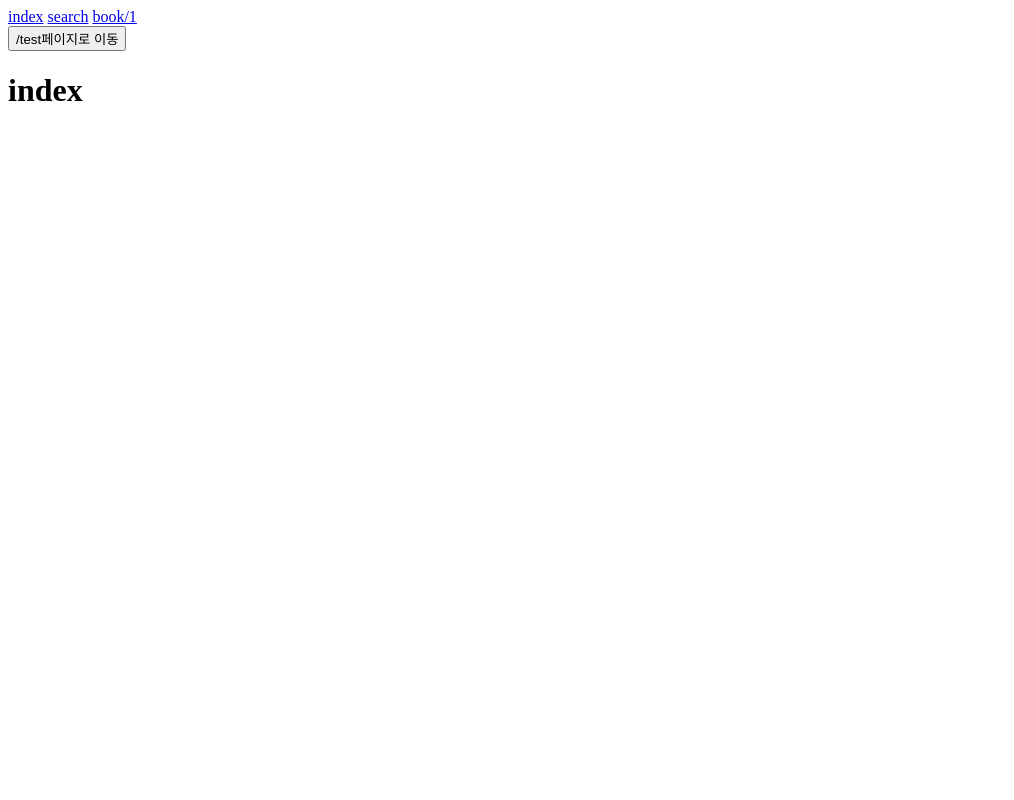
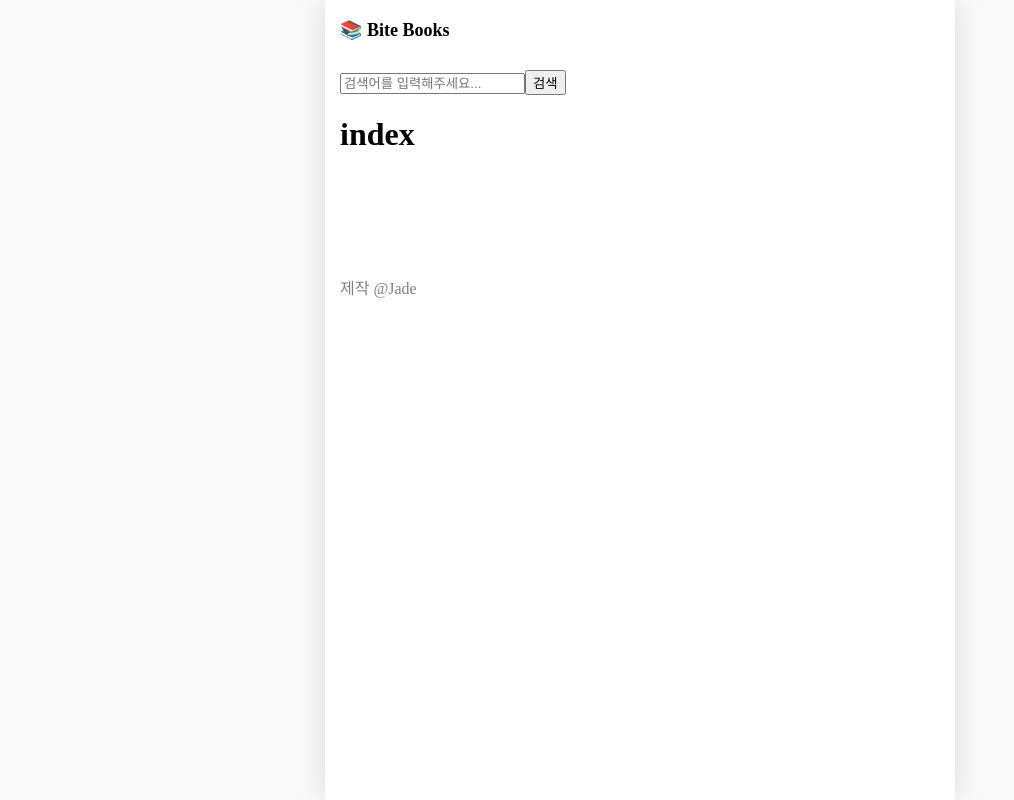
Before and after one commit to jjeongsu/bite-nextjs, a Next.js app in the folder section02/: page / in a window 1280 px wide. Shown: the whole page, without its empty margins (0-1014 px from the left). Built offline with nearby package versions, Linux system fonts and the light colour scheme.

Commit message:
page layout

```diff
--- /dev/null
+++ b/section02/src/components/global-layout.module.css
@@ -0,0 +1,29 @@
+.container {
+  background-color: white;
+  max-width: 600px;
+  min-height: 100vh;
+  margin: 0 auto;
+  box-shadow: rgba(100, 100, 100, 0.2) 0px 0px 29px 0px;
+  padding: 0px 15px;
+}
+
+.header {
+  height: 60px;
+  font-weight: bold;
+  font-size: 18px;
+  line-height: 60px;
+}
+
+.header > a {
+  color: black;
+  text-decoration: none;
+}
+
+.main {
+  padding-top: 10px;
+}
+
+.footer {
+  padding: 100px 0px;
+  color: gray;
+}
--- /dev/null
+++ b/section02/src/components/global-layout.tsx
@@ -0,0 +1,14 @@
+import Link from 'next/link'
+import { ReactNode } from 'react'
+import style from './global-layout.module.css'
+export default function GlobalLayout({ children }: { children: ReactNode }) {
+  return (
+    <div className={style.container}>
+      <header className={style.header}>
+        <Link href={'/'}> 📚 Bite Books </Link>
+      </header>
+      <main className={style.main}>{children}</main>
+      <footer className={style.footer}> 제작 @Jade</footer>
+    </div>
+  )
+}
--- /dev/null
+++ b/section02/src/components/searchable-layout.tsx
@@ -0,0 +1,17 @@
+import { ReactNode } from 'react'
+
+export default function SearchableLayout({
+  children,
+}: {
+  children: ReactNode
+}) {
+  return (
+    <div>
+      <div>
+        <input placeholder="검색어를 입력해주세요..." />
+        <button> 검색 </button>
+      </div>
+      {children}
+    </div>
+  )
+}
--- a/section02/src/pages/_app.tsx
+++ b/section02/src/pages/_app.tsx
@@ -1,32 +1,17 @@
+import GlobalLayout from '@/components/global-layout'
 import '@/styles/globals.css'
+import { NextPage } from 'next'
 import type { AppProps } from 'next/app'
-import Link from 'next/link'
-import { useRouter } from 'next/router'
-import { useEffect } from 'react'
+import { ReactNode } from 'react'
 
-export default function App({ Component, pageProps }: AppProps) {
-  const router = useRouter()
-  const onClickButton = () => {
-    router.push('/test')
-  }
-  useEffect(() => {
-    router.prefetch('/test')
-  }, [])
-  return (
-    <>
-      <header>
-        <Link href={'/'}>index</Link>
-        &nbsp;
-        <Link href={'/search'} prefetch={false}>
-          search
-        </Link>
-        &nbsp;
-        <Link href={'/book/1'}>book/1</Link>
-        <div>
-          <button onClick={onClickButton}> /test페이지로 이동</button>
-        </div>
-      </header>
-      <Component {...pageProps} />
-    </>
-  )
+type NextPageWithLayout = NextPage & {
+  getLayout?: (page: ReactNode) => ReactNode
 }
+
+export default function App({
+  Component,
+  pageProps,
+}: AppProps & { Component: NextPageWithLayout }) {
+  const getLayout = Component.getLayout ?? ((page: ReactNode) => page)
+  return <GlobalLayout>{getLayout(<Component {...pageProps} />)}</GlobalLayout>
+}
--- /dev/null
+++ b/section02/src/pages/index.module.css
@@ -0,0 +1,3 @@
+.h1 {
+  color: red;
+}
--- a/section02/src/pages/index.tsx
+++ b/section02/src/pages/index.tsx
@@ -1,3 +1,15 @@
+//CSS module
+import SearchableLayout from '@/components/searchable-layout'
+import style from './index.module.css'
+import { ReactNode } from 'react'
 export default function Home() {
-  return <h1>index</h1>
+  return (
+    <>
+      <h1> index </h1>
+    </>
+  )
 }
+
+Home.getLayout = (page: ReactNode) => {
+  return <SearchableLayout>{page}</SearchableLayout>
+}
--- a/section02/src/pages/search.tsx
+++ b/section02/src/pages/search.tsx
@@ -1,6 +1,12 @@
+import SearchableLayout from '@/components/searchable-layout'
 import { useRouter } from 'next/router'
+import { ReactNode } from 'react'
 export default function Page() {
   const router = useRouter()
   const { name } = router.query
   return <h1>search {name}</h1>
 }
+
+Page.getLayout = (page: ReactNode) => {
+  return <SearchableLayout>{page}</SearchableLayout>
+}
--- a/section02/src/styles/globals.css
+++ b/section02/src/styles/globals.css
@@ -0,0 +1,6 @@
+html,
+body {
+  margin: 0px;
+  padding: 0px;
+  background-color: rgb(250, 250, 250);
+}
```
